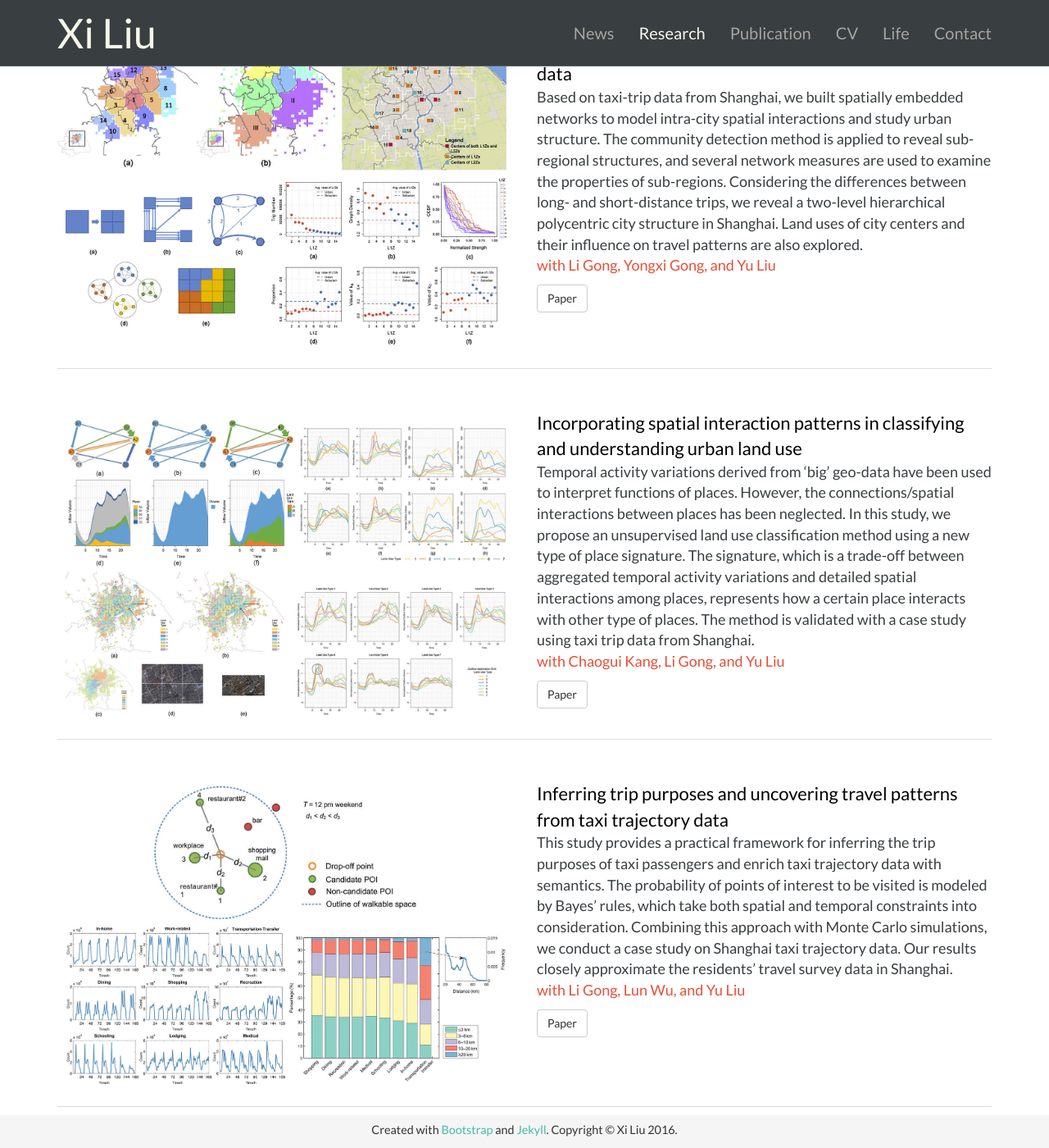
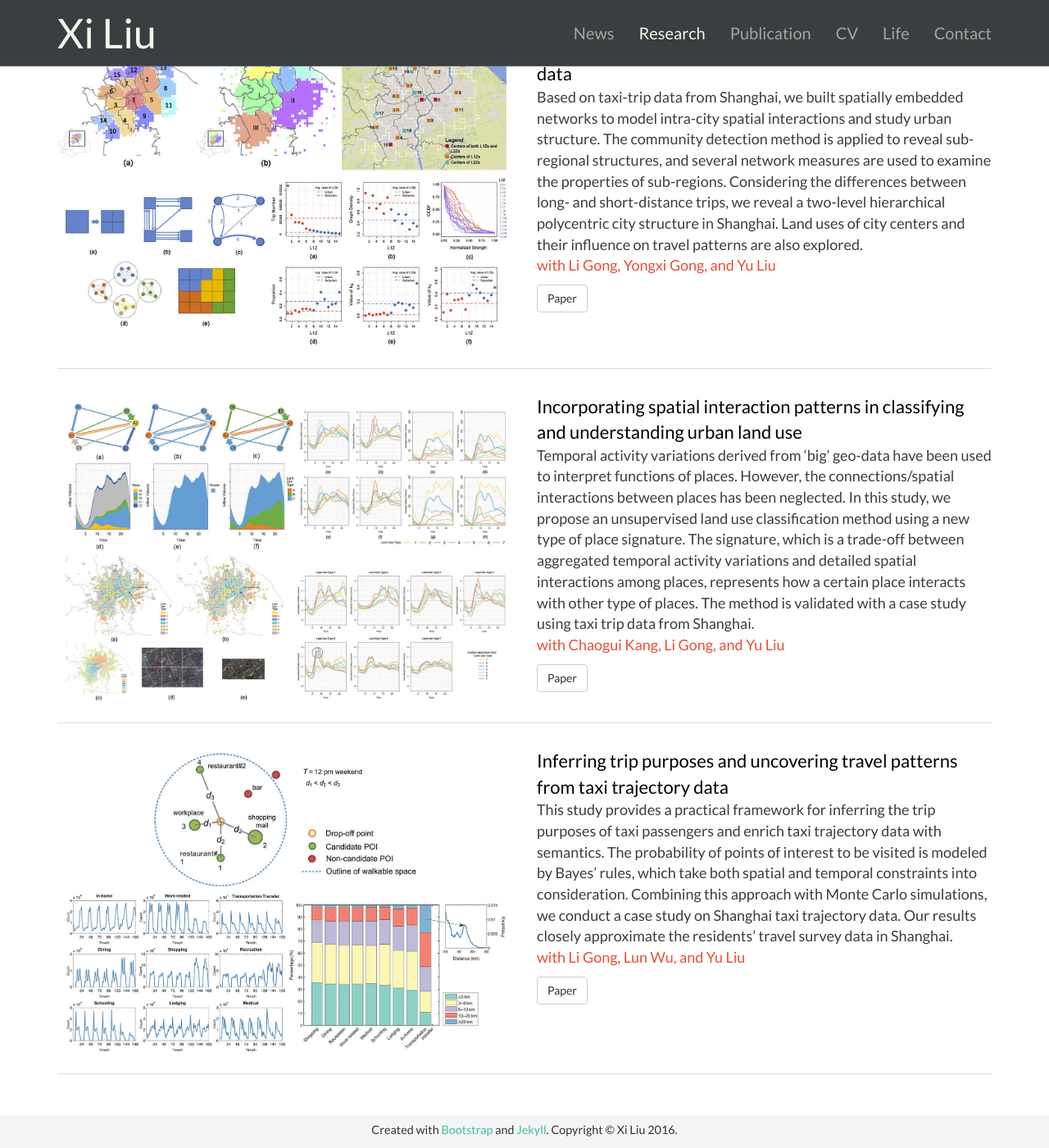
Before and after one commit to xiliu18/xiliu18.github.io, a Jekyll site: the page built from research.html, in a window 1280 px wide and 1400 px high, scrolled down 97 px. Shown: the whole window at 82% size. Built offline with Jekyll 4.4.1, drawn with Linux system fonts in a browser that asks for light colours.

Commit message:
changed margins for research page

```diff
--- a/css/custom.css
+++ b/css/custom.css
@@ -186,7 +186,7 @@ a:hover {
 }
 .pubwrap {
   padding-bottom: 20px;
-  margin-bottom: 50px;
+  margin-bottom: 30px;
   border-bottom: 1px solid #DDD;
 }
 .pub {
```
Also changed, not shown: 1 other file.
